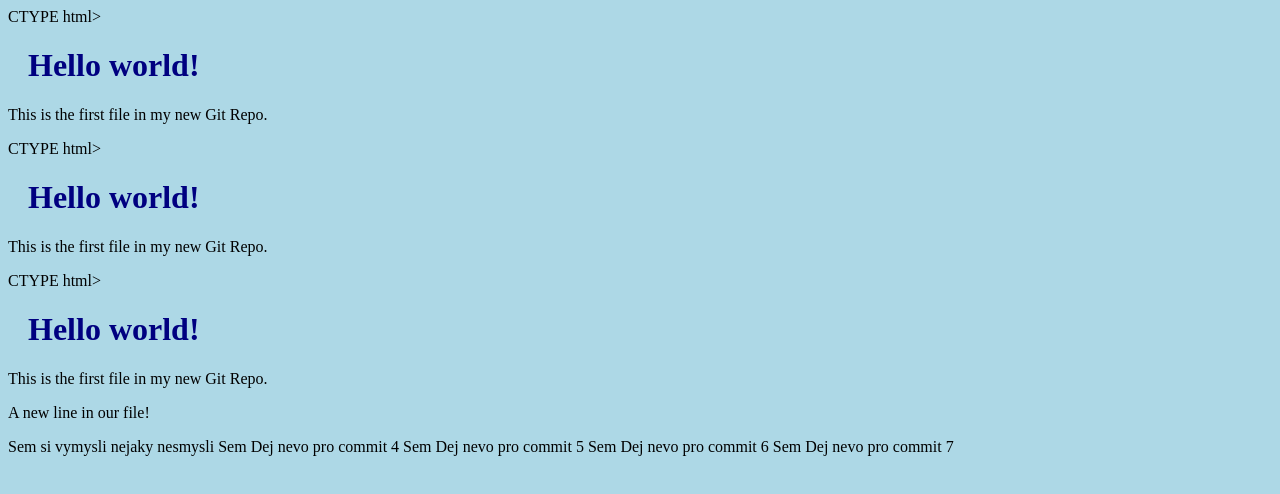
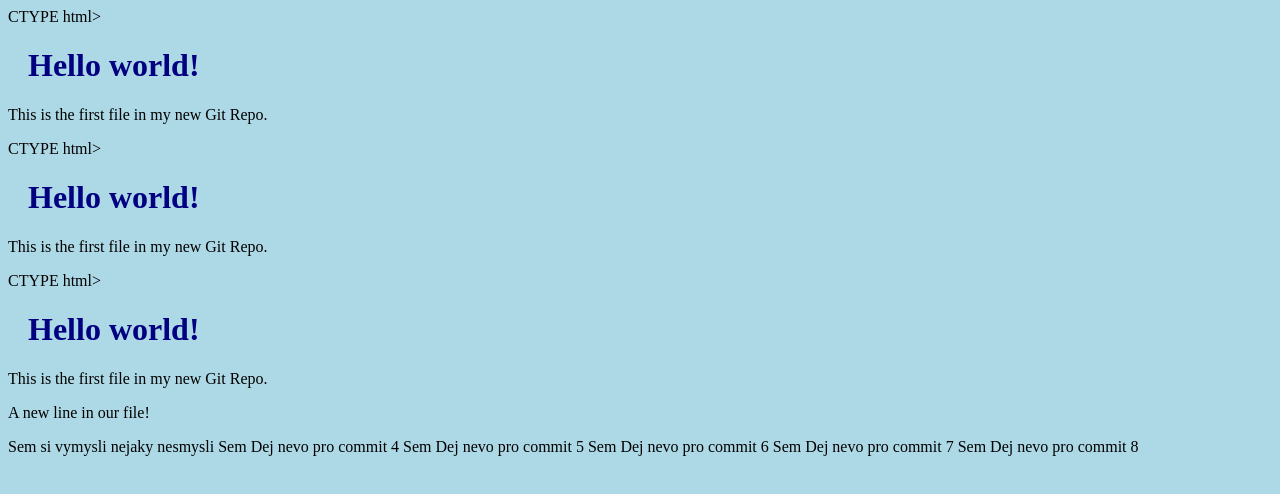
Before and after one commit to martinvesely1/MYGIT1-repo-, a plain HTML site: page index.html in a window 1280 px wide. Drawn offline with Linux system fonts and the light colour scheme.

Commit message:
Release 8

```diff
--- a/index.html
+++ b/index.html
@@ -42,3 +42,4 @@ Sem Dej nevo pro commit 4
 Sem Dej nevo pro commit 5
 Sem Dej nevo pro commit 6
 Sem Dej nevo pro commit 7
+Sem Dej nevo pro commit 8
```
